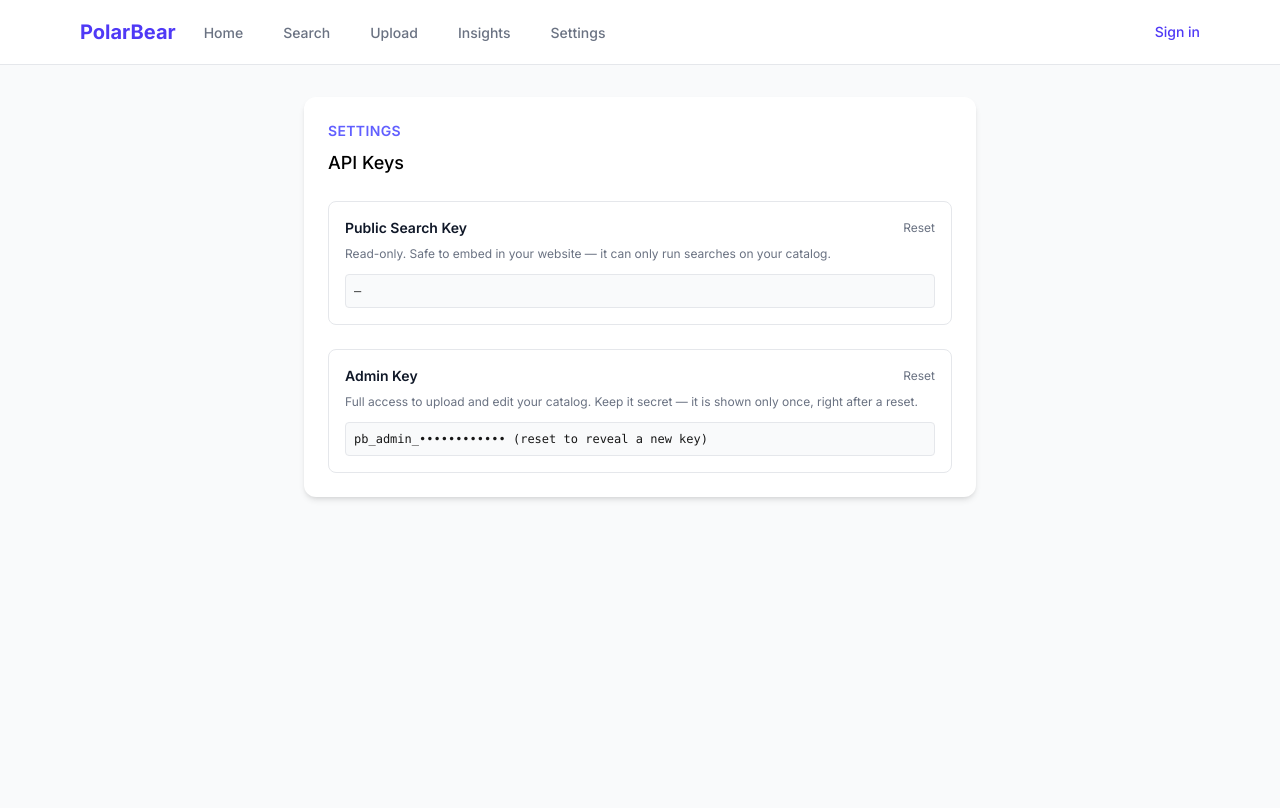
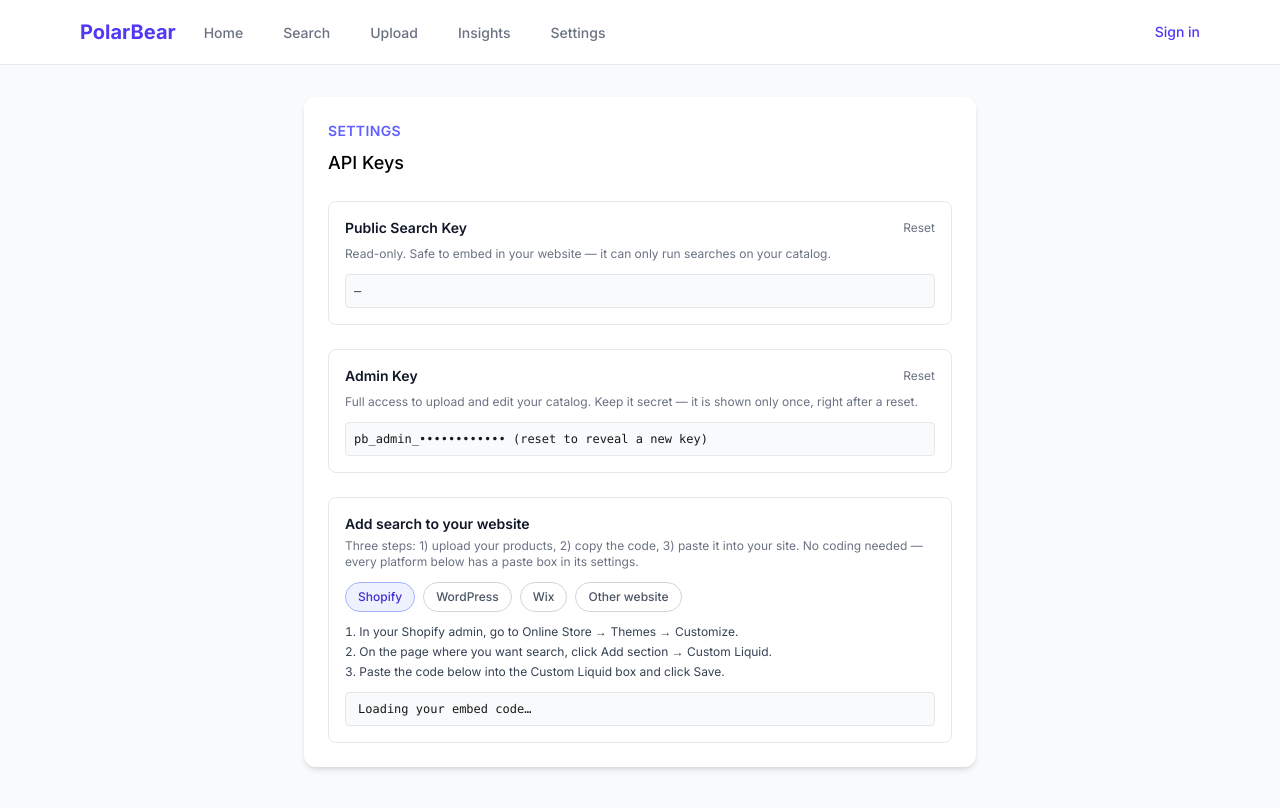
Before and after one commit to dukesky/PolarBear, a Next.js app in the folder frontend/: page /settings in a window 1280 px wide. Shown: the top 808 px of the page. Built offline with nearby package versions, Linux system fonts and the light colour scheme; no server answers; sample sign-in values are in the browser's storage.

Commit message:
feat(frontend): platform-aware embed onboarding in Settings, url column docs

```diff
--- a/frontend/src/app/settings/page.tsx
+++ b/frontend/src/app/settings/page.tsx
@@ -99,7 +99,115 @@ export default function SettingsPage() {
             )}
           </div>
         </div>
+
+        <EmbedSection />
       </div>
     </div>
   );
 }
+
+const PLATFORMS = [
+  {
+    id: 'shopify',
+    label: 'Shopify',
+    steps: [
+      'In your Shopify admin, go to Online Store → Themes → Customize.',
+      'On the page where you want search, click Add section → Custom Liquid.',
+      'Paste the code below into the Custom Liquid box and click Save.',
+    ],
+  },
+  {
+    id: 'wordpress',
+    label: 'WordPress',
+    steps: [
+      'In WP Admin, go to Appearance → Widgets, or edit the page in the block editor.',
+      'Add a "Custom HTML" block where you want the search box.',
+      'Paste the code below into the block and click Update.',
+    ],
+  },
+  {
+    id: 'wix',
+    label: 'Wix',
+    steps: [
+      'In your Wix dashboard, go to Settings → Custom Code.',
+      'Click "+ Add Custom Code" and paste the code below.',
+      'Choose the pages it loads on, place it in Body, and click Apply.',
+    ],
+  },
+  {
+    id: 'other',
+    label: 'Other website',
+    steps: [
+      'Open the HTML of the page where you want the search box.',
+      'Paste the code below where the box should appear.',
+      'Save and reload your site.',
+    ],
+  },
+];
+
+function EmbedSection() {
+  const [snippet, setSnippet] = useState('');
+  const [platform, setPlatform] = useState('shopify');
+  const [copied, setCopied] = useState(false);
+
+  useEffect(() => {
+    authFetch('/tenant/snippet')
+      .then((r) => (r.ok ? r.json() : null))
+      .then((d) => d && setSnippet(d.snippet))
+      .catch(() => {});
+  }, []);
+
+  const copy = async () => {
+    await navigator.clipboard.writeText(snippet);
+    setCopied(true);
+    setTimeout(() => setCopied(false), 1500);
+  };
+
+  const active = PLATFORMS.find((p) => p.id === platform) ?? PLATFORMS[0];
+
+  return (
+    <div className="mt-6 p-4 border border-gray-200 rounded-lg">
+      <h2 className="text-sm font-semibold text-gray-900 mb-1">Add search to your website</h2>
+      <p className="text-xs text-gray-500 mb-3">
+        Three steps: 1) upload your products, 2) copy the code, 3) paste it into your site.
+        No coding needed — every platform below has a paste box in its settings.
+      </p>
+
+      <div className="flex gap-2 mb-3">
+        {PLATFORMS.map((p) => (
+          <button
+            key={p.id}
+            onClick={() => setPlatform(p.id)}
+            className={`px-3 py-1.5 text-xs font-medium rounded-full border ${
+              platform === p.id
+                ? 'bg-indigo-50 border-indigo-300 text-indigo-700'
+                : 'bg-white border-gray-300 text-gray-600 hover:bg-gray-50'
+            }`}
+          >
+            {p.label}
+          </button>
+        ))}
+      </div>
+
+      <ol className="list-decimal list-inside space-y-1 text-xs text-gray-700 mb-3">
+        {active.steps.map((s, i) => (
+          <li key={i}>{s}</li>
+        ))}
+      </ol>
+
+      <div className="flex items-start gap-2">
+        <pre className="flex-1 text-xs bg-gray-50 border border-gray-200 rounded px-3 py-2 overflow-x-auto whitespace-pre">
+          {snippet || 'Loading your embed code…'}
+        </pre>
+        {snippet && (
+          <button
+            onClick={copy}
+            className="text-xs font-medium px-3 py-2 rounded bg-indigo-50 text-indigo-700 hover:bg-indigo-100"
+          >
+            {copied ? 'Copied!' : 'Copy'}
+          </button>
+        )}
+      </div>
+    </div>
+  );
+}
--- a/frontend/src/app/upload/page.tsx
+++ b/frontend/src/app/upload/page.tsx
@@ -58,15 +58,13 @@ export default function UploadPage() {
           <div className="mb-6">
             <h2 className="text-lg font-semibold text-gray-900 mb-2">Instructions</h2>
             <div className="bg-blue-50 p-4 rounded-lg text-sm text-blue-800">
-              <p className="font-medium mb-2">Required CSV Columns:</p>
+              <p className="font-medium mb-2">CSV Columns:</p>
               <ul className="list-disc list-inside space-y-1">
-                <li><code>id</code> (Unique ID)</li>
-                <li><code>title</code> (Product Name)</li>
-                <li><code>description</code> (Product Description)</li>
-                <li><code>price</code> (Number)</li>
-                <li><code>category</code> (e.g., Apparel)</li>
-                <li><code>brand</code> (e.g., Nike)</li>
-                <li><code>tags</code> (Comma-separated, e.g., "summer, cotton")</li>
+                <li><code>id</code> (Required — unique ID)</li>
+                <li><code>title</code> (Required — product name)</li>
+                <li><code>description</code>, <code>price</code>, <code>category</code>, <code>brand</code>, <code>tags</code> (Recommended)</li>
+                <li><code>image_url</code> (Optional — product image shown in results)</li>
+                <li><code>url</code> (Optional — link to the product page; makes results clickable in the embedded widget)</li>
               </ul>
               <p className="mt-3 text-xs text-blue-600">
                 Note: Uploading a new file will <strong>merge</strong> with existing products.
```
Also changed, not shown: 1 other file (tests, documents, lock files or other folders).
